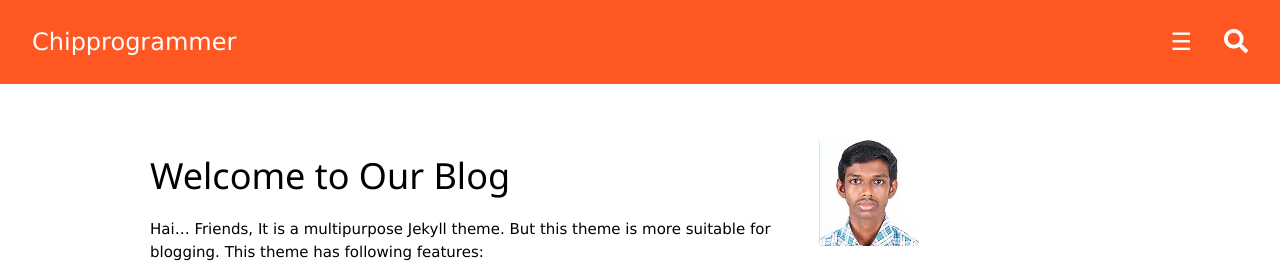
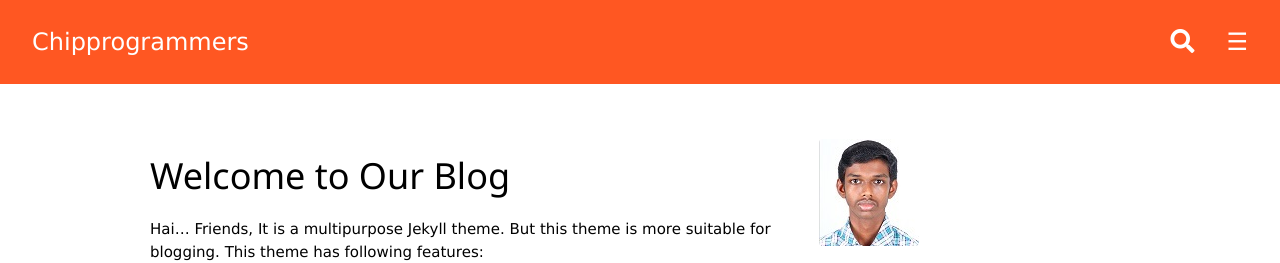
Before and after one commit to techiworld/techiworld.github.io, a Jekyll site: the page built from index.md, in a window 1280 px wide. Shown: the top 263 px of the page. Built offline with Jekyll 4.4.1, drawn with Linux system fonts in a browser that asks for light colours.

Commit message:
Update header.html

```diff
--- a/_includes/header.html
+++ b/_includes/header.html
@@ -1,5 +1,5 @@
 <header class="w3-container w3-top w3-deep-orange w3-xlarge w3-padding-16">
-  <span class="w3-left w3-padding">Chipprogrammer</span>
+  <span class="w3-left w3-padding">{{ site.Title }}</span>
+  <a href="javascript:void(0)" class="w3-right w3-button w3-deep-orange" onclick="w3_open()">☰</a>
   {% include site_search.html %}
-  <a href="javascript:void(0)" class="w3-right w3-button w3-deep-orange" onclick="w3_open()">☰</a>
 </header>
```
